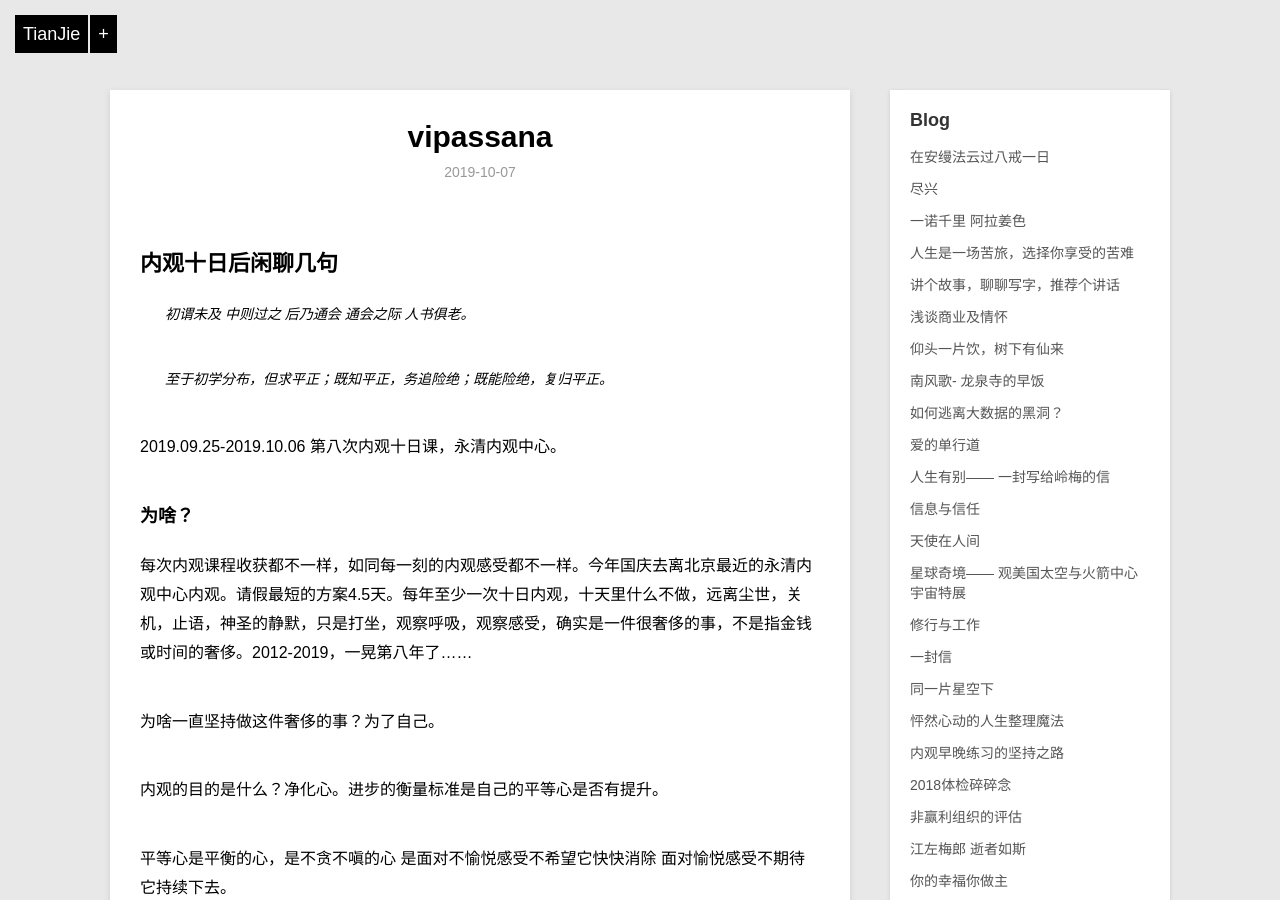
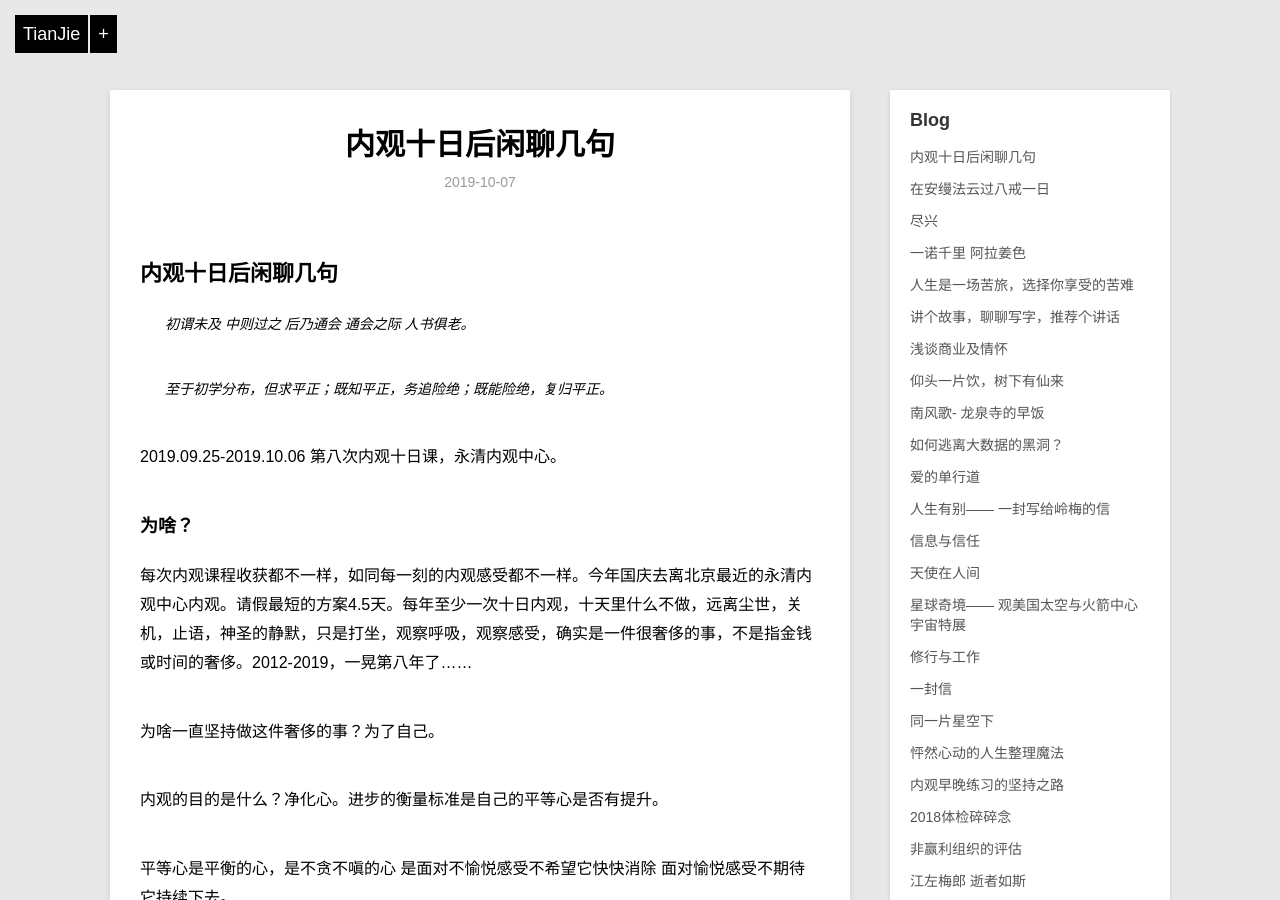
Before and after one commit to violettianjie/violettianjie.github.io, a Jekyll site: the page built from _posts/blog/2019-10-07- vipassana.md, in a window 1280 px wide and 900 px high. Built offline with Jekyll 4.4.1, drawn with Linux system fonts in a browser that asks for light colours; our own code applies the rules of GitHub Pages for plain Markdown files.

Commit message:
Update 2019-10-07- vipassana.md

```diff
--- a/_posts/blog/2019-10-07- vipassana.md
+++ b/_posts/blog/2019-10-07- vipassana.md
@@ -1,3 +1,9 @@
+---
+layout: post
+title: "内观十日后闲聊几句"
+description: "内观"
+category: blog
+---
 
 
 
```
